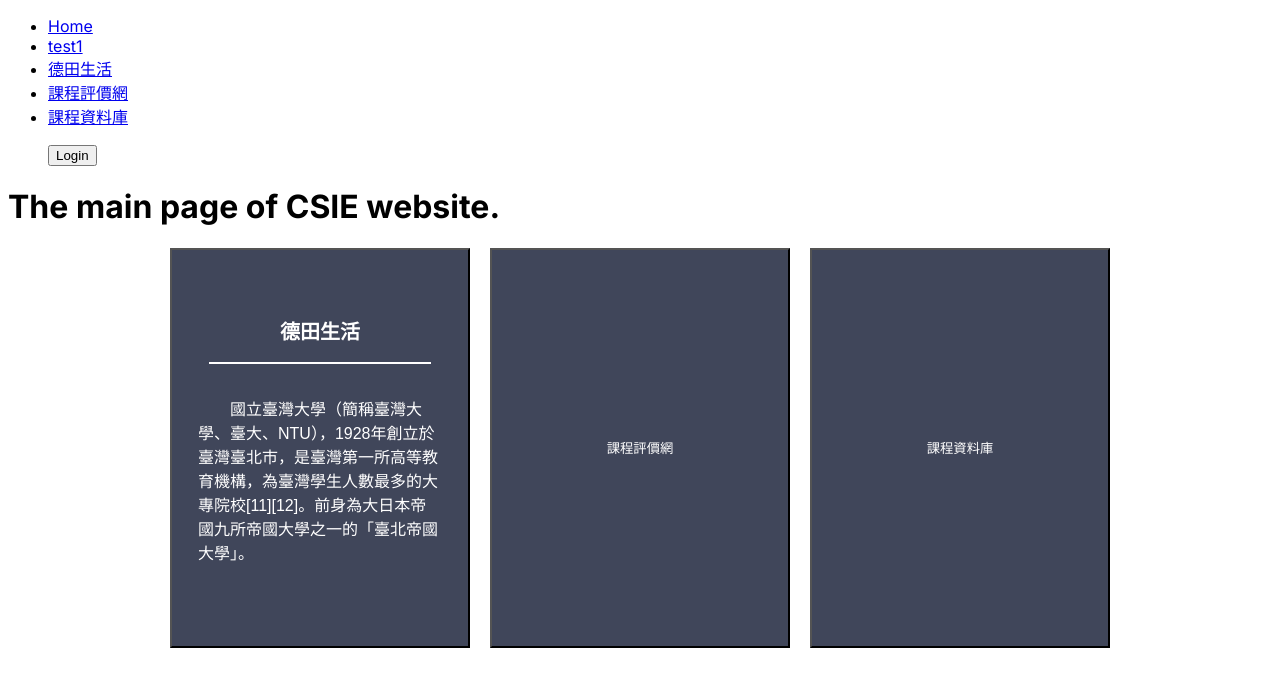
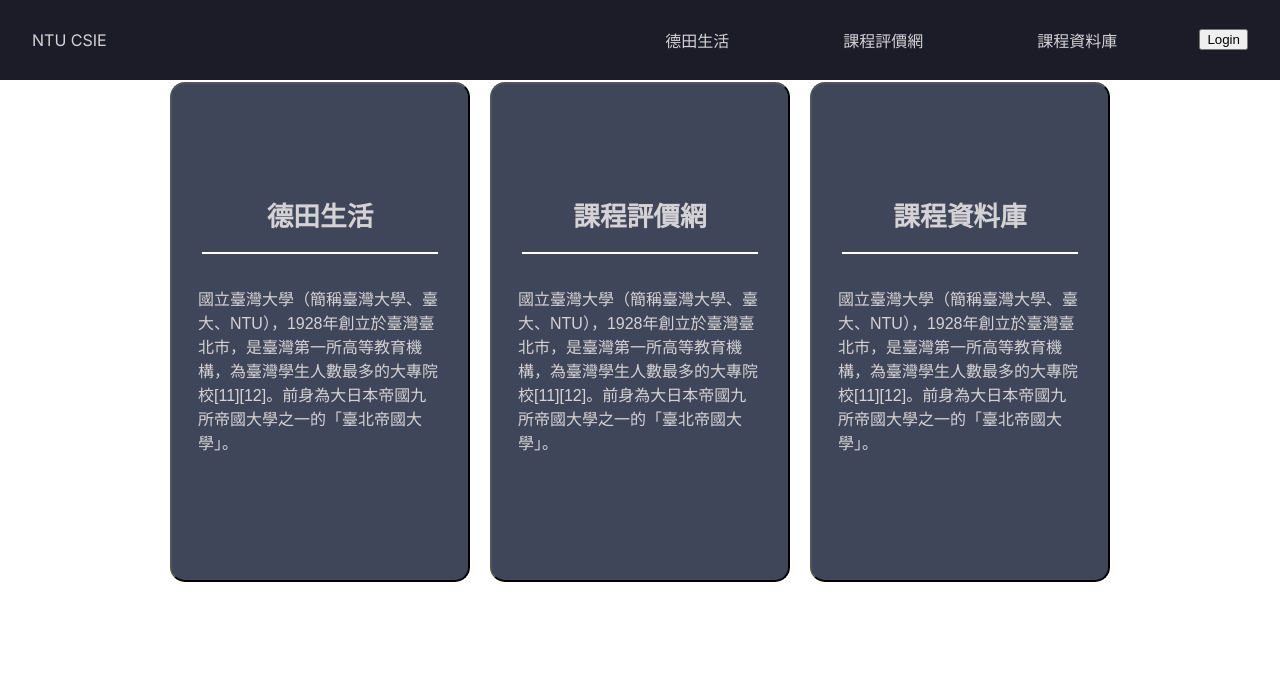
Before and after one commit to NTUCSIECouncil/council.csie-frontend, a Next.js app: page / in a window 1280 px wide. Shown: the top 686 px of the page. Built offline with nearby package versions, Linux system fonts and the light colour scheme; no server answers.

Commit message:
Navbar styling.

```diff
--- a/src/app/globals.css
+++ b/src/app/globals.css
@@ -27,3 +27,7 @@ body {
     rgb(var(--background-start-rgb));
 }
 */
+
+body {
+  margin-top: 80px;
+}
--- a/src/app/page.tsx
+++ b/src/app/page.tsx
@@ -1,6 +1,7 @@
 import Link from 'next/link';
 import { type FC } from 'react';
-import styles from '@/styles/utils.module.css'
+import styles from '@/styles/utils.module.css';
+import './globals.css';
 
 const Page: FC = () => {
   return (
@@ -13,8 +14,8 @@ const Page: FC = () => {
           <Link href="/life">
             <button className={styles.button}>
               <div>
-                <h2>德田生活</h2>
-                <hr color="white" style={{ width: '80%' }}/>
+                <h1>德田生活</h1>
+                <hr color="white" style={{ width: '85%' }}/>
                 <p className={styles.paragraph}>
                 國立臺灣大學（簡稱臺灣大學、臺大、NTU），1928年創立於臺灣臺北市，是臺灣第一所高等教育機構，為臺灣學生人數最多的大專院校[11][12]。前身為大日本帝國九所帝國大學之一的「臺北帝國大學」。
                 </p>
@@ -25,14 +26,26 @@ const Page: FC = () => {
         <div>
           <Link href="/rate">
             <button className={styles.button}>
-              課程評價網
+              <div>
+                <h1>課程評價網</h1>
+                <hr color="white" style={{ width: '85%' }}/>
+                <p className={styles.paragraph}>
+                國立臺灣大學（簡稱臺灣大學、臺大、NTU），1928年創立於臺灣臺北市，是臺灣第一所高等教育機構，為臺灣學生人數最多的大專院校[11][12]。前身為大日本帝國九所帝國大學之一的「臺北帝國大學」。
+                </p>
+              </div>
             </button>
           </Link>
         </div>
         <div>
           <Link href="/database">
             <button className={styles.button}>
-              課程資料庫
+              <div>
+                <h1>課程資料庫</h1>
+                <hr color="white" style={{ width: '85%' }}/>
+                <p className={styles.paragraph}>
+                國立臺灣大學（簡稱臺灣大學、臺大、NTU），1928年創立於臺灣臺北市，是臺灣第一所高等教育機構，為臺灣學生人數最多的大專院校[11][12]。前身為大日本帝國九所帝國大學之一的「臺北帝國大學」。
+                </p>
+              </div>
             </button>
           </Link>
         </div>
--- /dev/null
+++ b/src/components/NavBar.css
@@ -0,0 +1,41 @@
+body {
+    margin: 0;
+}
+
+nav {
+    position: fixed;
+    width: 100%;
+    background-color: var(--navbar);
+    top: 0px;
+    height: 48px;
+    padding: 16px 0px;
+
+    display: flex;
+    justify-content: space-between;
+    align-items: center;
+    z-index: 300;
+}
+
+nav ul {
+    display: flex;
+    list-style: none;
+    padding: 0;
+    gap: 50px;
+    margin: 0;
+    padding: 16px 32px;
+}
+
+nav a:link {
+    color: var(--text);
+    text-decoration: none;
+    padding: 16px 32px;
+}
+
+nav a:visited {
+    color:var(--text);
+    text-decoration: none;
+}
+
+nav ul li a {
+    color: var(--text);
+}
--- a/src/components/NavBar.tsx
+++ b/src/components/NavBar.tsx
@@ -2,6 +2,8 @@ import { type FC, useState, useEffect } from 'react';
 import Link from 'next/link';
 import { UserAuth } from '../context/AuthContext';
 import { googleSignIn, logOut } from '../context/api';
+import './NavBar.css';
+import '@/styles/color.css';
 
 const NavBar: FC = () => {
   const { user } = UserAuth();
@@ -35,14 +37,12 @@ const NavBar: FC = () => {
   }, [user]);
 
   return (
-    <div>
+    <nav>
+        <Link href="/">NTU CSIE</Link>
         <ul>
-        <li>
-          <Link href="/">Home</Link>
-        </li>
-        <li>
+          {/* <li>
             <Link href="/test1">test1</Link>
-        </li>
+          </li> */}
           <li>
             <Link href="/life">德田生活</Link>
           </li>
@@ -52,22 +52,24 @@ const NavBar: FC = () => {
           <li>
             <Link href="/database">課程資料庫</Link>
           </li>
-      </ul>
+          <li>
             {loading
               ? null
               : user === null
-          ? (<ul>
+                ? (
                   <button onClick={handleSignIn}>
                     Login
                   </button>
-      </ul>)
+                  )
                 : (
                   <div>
                     <p>Welcome, {user.displayName}</p>
-          <button onClick={handleSignOut}>Sign out</button>
+                    <button onClick={handleSignOut} >Sign out</button>
                   </div>
                   )}
-    </div>
+          </li>
+        </ul>
+    </nav>
   );
 };
 
--- a/src/styles/utils.module.css
+++ b/src/styles/utils.module.css
@@ -7,10 +7,11 @@
 
 .button {
     background-color: #40465a;
-    color: white;
+    color: var(--text);
     padding: 10px 10px;
     width: 300px;
-    height: 400px;
+    height: 500px;
+    border-radius: 15px;
     /* display: flex;
     flex-direction: column;
     align-items: center; */
@@ -18,7 +19,11 @@
 
 .paragraph {
     font-size: 16px;
-    text-indent: 2em;
+    /* text-indent: 2em; */
     padding: 1em;
     text-align: left;
 }
+
+.nav-link {
+    color: var(--text);
+}
```
Lines whose indentation alone changed are shown as unchanged.
